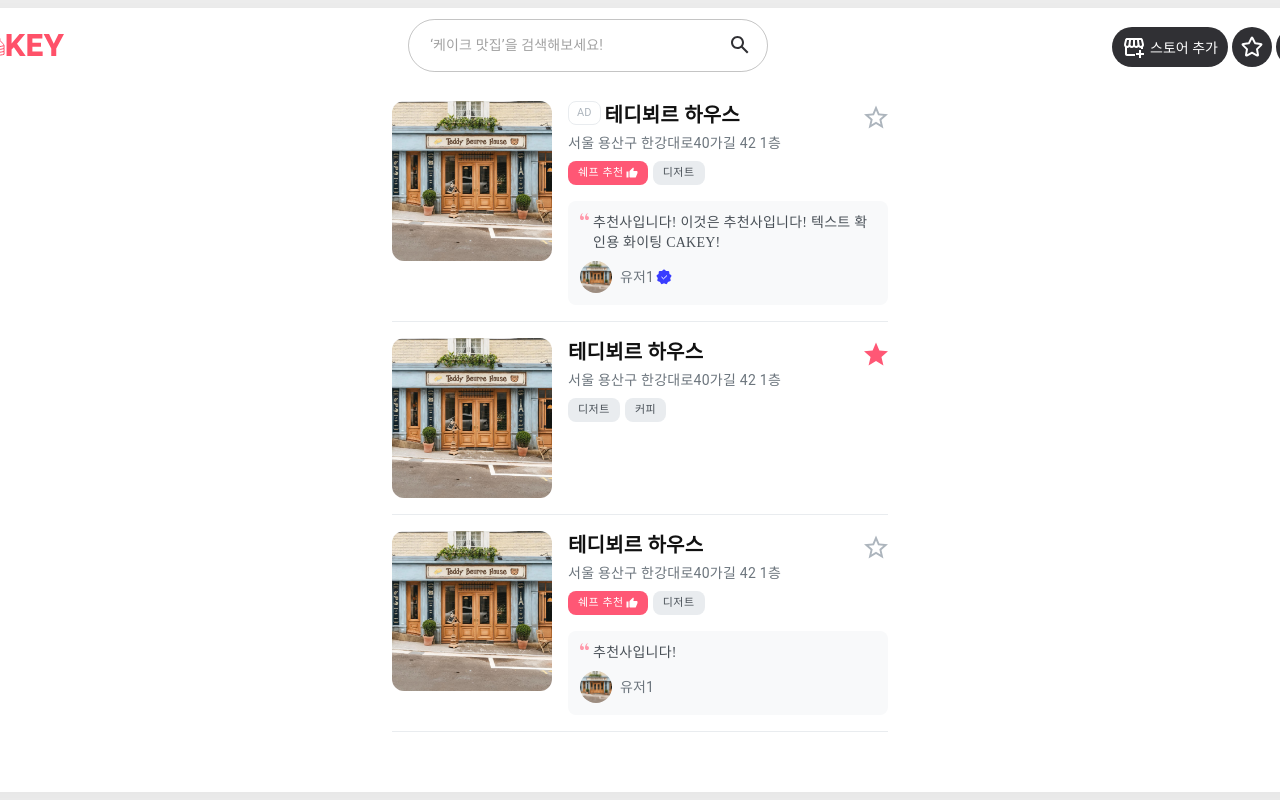
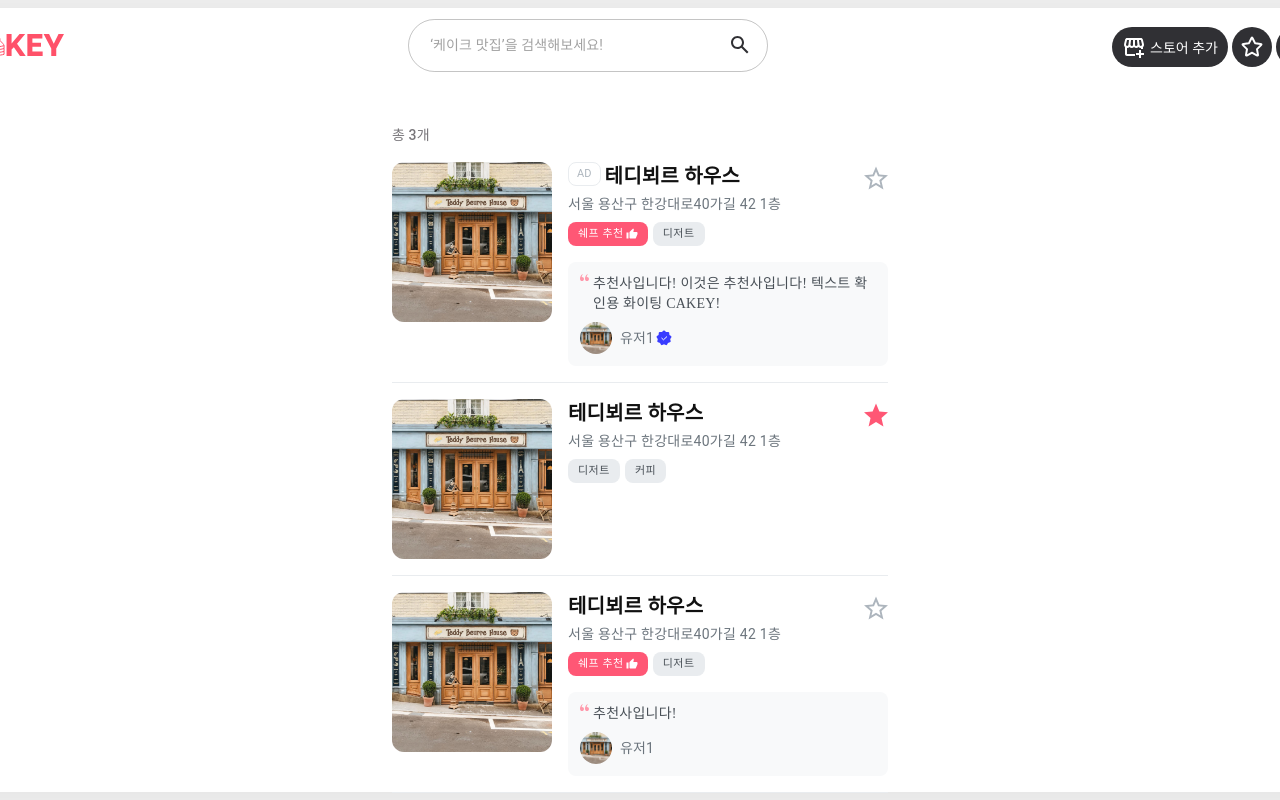
Before and after one commit to cakey-strawberry/cakey-desktop, a Next.js app: page /store-search in a window 1280 px wide. Built offline with nearby package versions, Linux system fonts and the light colour scheme.

Commit message:
feat: add total search store value

```diff
--- a/src/pages/store-search.tsx
+++ b/src/pages/store-search.tsx
@@ -1,5 +1,6 @@
 import Head from 'next/head';
 import Box from '@mui/material/Box';
+import Typography from '@mui/material/Typography';
 
 import { Store } from '@/components/StoreSearch/Store';
 import { STORES } from '@/common/fixtures/store';
@@ -20,10 +21,20 @@ export default function StoreSearch() {
           alignItems: 'center',
           width: '100%',
           height: '100%',
+          marginTop: '40px',
           borderRadius: '24px',
           overflow: 'hidden',
         }}
       >
+        {STORES.length > 0 && (
+          <Box sx={{ width: '496px', textAlign: 'left' }}>
+            <Typography
+              sx={{ fontWeight: 500, letterSpacing: '0.1px', color: '#78767A' }}
+            >
+              총 {STORES.length}개
+            </Typography>
+          </Box>
+        )}
         {STORES.map((store) => (
           <Store key={store.id} {...store} />
         ))}
```
